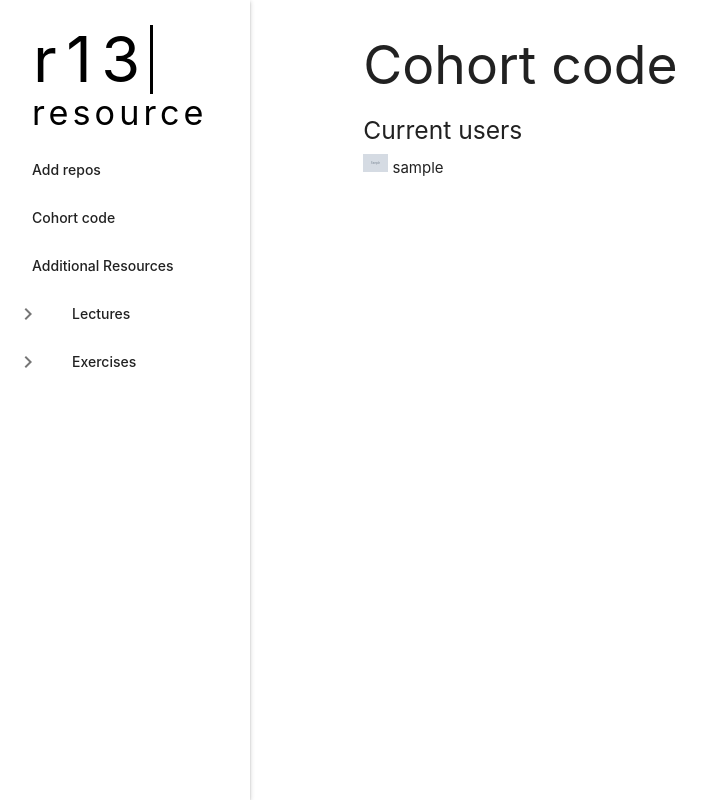
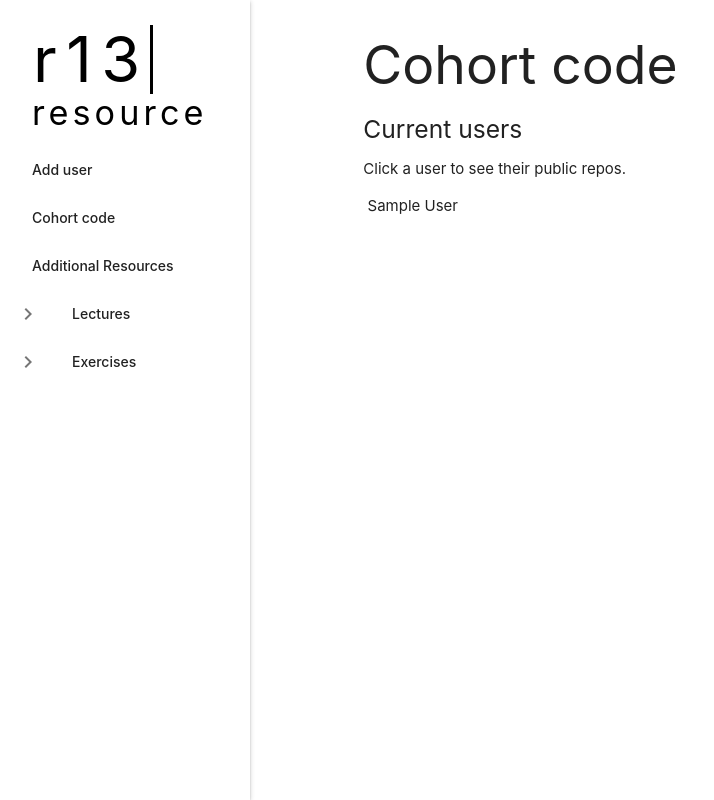
Before and after one commit to chrismartinio/r13resource, a Flask app: page /cohort-code in a window 1280 px wide. Shown: the whole page, without its empty margins (0-714 px from the left). Run offline with Flask 2, Linux system fonts and the light colour scheme; tables that the repository leaves empty hold one stand-in row (values such as "Sample post"); grey boxes marked "Sample" are stand-in pictures; a database or web service that is not in the repository returns one stand-in record (values such as "Sample title"); data that the repository does not hold is empty; some libraries are stand-ins or nearby versions.

Commit message:
sat update

```diff
--- a/app.py
+++ b/app.py
@@ -25,7 +25,7 @@ def show_index():
                            exercises=exercises)
 
 
-@app.route('/add-repo')
+@app.route('/add-user')
 def show_add_repo():
     lectures = Lecture.query.all()
     exercises = Exercise.query.all()
@@ -46,7 +46,9 @@ def add_git_user():
     db.session.add(new_user)
     db.session.commit()
 
-    return redirect('/cohort-code', lectures=lectures, exercises=exercises)
+    users = GitUser.query.all()
+
+    return redirect('/cohort-code')
 
 
 @app.route('/cohort-code')
@@ -57,14 +59,14 @@ def cohort_code():
     users = GitUser.query.all()
     gitusers = []
 
-    for user in users:
-        response = requests.get(f'https://api.github.com/users/{user.name}')
-        gitusers.append(response.json())
+    # for user in users:
+    #     response = requests.get(f'https://api.github.com/users/{user.name}')
+    #     gitusers.append(response.json())
 
     return render_template('cohort-code.html',
                            lectures=lectures,
                            exercises=exercises,
-                           users=gitusers)
+                           users=users)
 
 
 @app.route('/lectures')
--- a/static/script.js
+++ b/static/script.js
@@ -14,14 +14,24 @@ document.addEventListener('DOMContentLoaded', function () {
 
 
 
-
-
 });
 
-// $(function () {
-//   $(".lecture-link").on("click", function (e) {
-//     e.preventDefault(); // cancel the link itself
-//     let id = $(this).data('lecture-id');
-//     $('#main').append(`<iframe src='/lectures/?id=${id}'></iframe>`);
-//   });
-// });
+$(function () {
+  $(".lecture-link").on("click", function (e) {
+    e.preventDefault(); // cancel the link itself
+    let id = $(this).data('lecture-id');
+    let url = $(this).data('lecture-url');
+    $('#main').html(`<iframe src='${url}'></iframe>`);
+    $(`#${id}`).addClass('active');
+  });
+});
+
+$(function () {
+  $(".exercise-link").on("click", function (e) {
+    e.preventDefault(); // cancel the link itself
+    let id = $(this).data('exercise-id');
+    let url = $(this).data('exercise-url');
+    $('#main').html(`<iframe src='${url}'></iframe>`);
+    $(`#${id}`).addClass('active');
+  });
+});
--- a/static/style.css
+++ b/static/style.css
@@ -156,6 +156,8 @@ div.code-block {
   .submenu li > a {
     font-size: 12px;
     margin-top: 0;
+    height: 30px;
+    line-height: 30px;
   }
 
   @media (min-width: 993px) {
--- a/templates/add-repo.html
+++ b/templates/add-repo.html
@@ -1,11 +1,11 @@
 {% extends 'base.html' %}
 
-{% block title %} r13 resource | add repos {% endblock %}
+{% block title %} r13 resource | add user {% endblock %}
 
 {% block body %}
 
 <div class="container">
-  <h2>Add repos</h2>
+  <h2>Add user</h2>
 
   <div class="row">
     <form action="/submit-user" method="POST"  id="submit-user" class="col s12">
--- a/templates/base.html
+++ b/templates/base.html
@@ -25,7 +25,7 @@
         </div>
           <h4>resource</h4>
       </a>
-      <li><a class="waves-effect waves-orange" href="#!">Add repos</a></li>
+      <li><a class="waves-effect waves-orange" href="/add-user">Add user</a></li>
       <li><a class="waves-effect waves-orange" href="/cohort-code">Cohort code</a></li>
       <li><a class="waves-effect waves-orange" href="#!">Additional Resources</a></li>
       <li class="no-padding">
@@ -36,7 +36,7 @@
               <ul class="submenu">
                   {% for lecture in lectures %}
 
-                  <li><a class="waves-effect waves-orange lecture-link" data-lecture-id="{{lecture.id}}" href="/lectures?id={{ lecture.id }}">{{ lecture.title }}</a></li>
+                  <li><a class="waves-effect waves-orange lecture-link" id="{{lecture.id}}" data-lecture-id="{{ lecture.id }}" data-lecture-url="{{lecture.url}}" href="/lectures">{{ lecture.title }}</a></li>
                   {% endfor %}
               </ul>
             </div>
@@ -50,7 +50,7 @@
             <div class="collapsible-body">
               <ul class="submenu">
                   {% for exercise in exercises %}
-                  <li><a class="waves-effect waves-orange exercise-link" data-exercise-id="{{ exercise.id }}" href="/exercises">{{ exercise.title }}</a></li>
+                  <li><a class="waves-effect waves-orange exercise-link" id="{{exercise.id}}" data-exercise-url="{{ exercise.url }}" data-exercise-id="{{ exercise.id }}" href="/exercises">{{ exercise.title }}</a></li>
                   {% endfor %}
               </ul>
             </div>
--- a/templates/cohort-code.html
+++ b/templates/cohort-code.html
@@ -5,14 +5,18 @@
 {% block body %}
 
 <div class="container">
-  <h2>Cohort code<code></code></h2>
+  <h2 style="display">Cohort code</h2>
+
+
 
   <h5>Current users</h5>
+
+  <p>Click a user to see their public repos.</p>
 
   {% for user in users %}
   <div class="gituser">
     <img class="gituser" src="{{ user.avatar_url }}">
-    {{ user.login }}
+    {{ user.name }}
   </div>
   {% endfor %}
 
```
